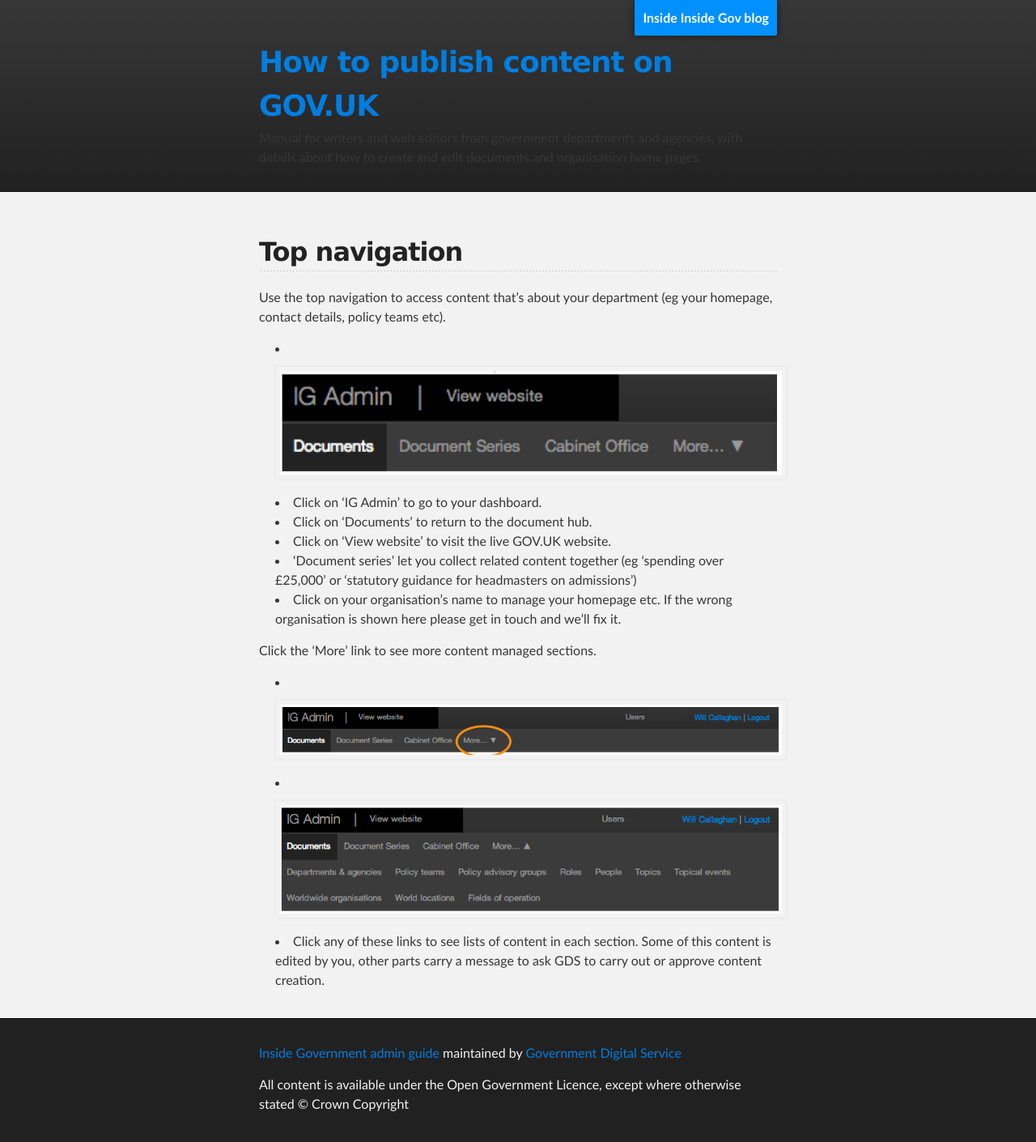
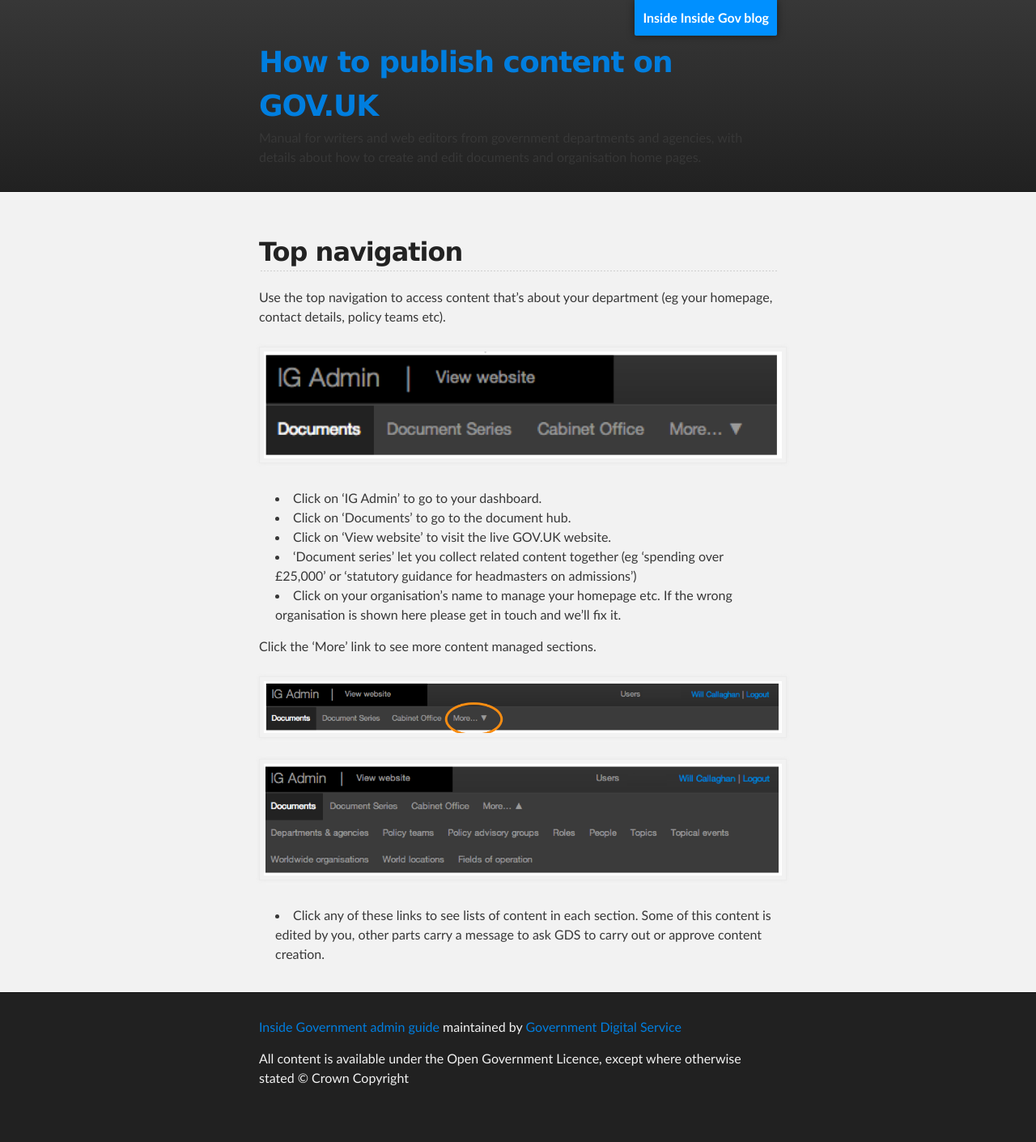
Before and after one commit to alphagov/inside-government-admin-guide, a Jekyll site: the page built from first-steps/top-navigation.md, in a window 1280 px wide. Shown: the whole page at 81% size. Built offline with Jekyll 4.4.1, drawn with Linux system fonts in a browser that asks for light colours; after the commit the page ends 1378 px from its top, so only the background shows below that.

Commit message:
Update top-navigation.md

```diff
--- a/first-steps/top-navigation.md
+++ b/first-steps/top-navigation.md
@@ -7,9 +7,10 @@
 
 Use the top navigation to access content that's about your department (eg your homepage, contact details, policy teams etc).
 
-* ![Top navigation 1](top-navigation-1.png)
+![Top navigation 1](top-navigation-1.png)
+
 * Click on 'IG Admin' to go to your dashboard.
-* Click on ‘Documents’ to return to the document hub.
+* Click on ‘Documents’ to go to the document hub.
 * Click on 'View website' to visit the live GOV.UK website.
 * 'Document series' let you collect related content together (eg ‘spending over £25,000’ or ‘statutory guidance for headmasters on admissions’)
 * Click on your organisation's name to manage your homepage etc. If the wrong organisation is shown here please get in touch and we’ll fix it.
@@ -17,6 +18,7 @@
 
 Click the 'More' link to see more content managed sections.
 
-* ![Top navigation 2](top-navigation-2.png)
-* ![Top navigation 3](top-navigation-3.png)
+![Top navigation 2](top-navigation-2.png)
+![Top navigation 3](top-navigation-3.png)
+
 * Click any of these links to see lists of content in each section. Some of this content is edited by you, other parts carry a message to ask GDS to carry out or approve content creation.
```
